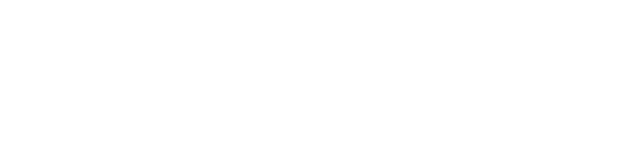
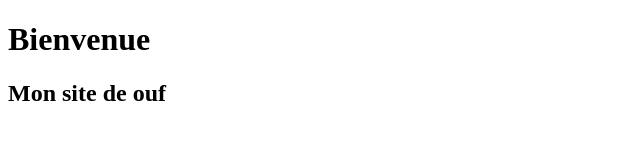
Before and after one commit to SaadiKarim/mon-site-de-ouf, a plain HTML site: page index.html in a window 1280 px wide. Shown: the whole page, without its empty margins (0-640 px from the left). Drawn offline with Linux system fonts and the light colour scheme.

Commit message:
Messages welcome

```diff
--- a/index.html
+++ b/index.html
@@ -4,11 +4,20 @@
 <head>
     <meta charset="UTF-8">
     <meta name="viewport" content="width=device-width, initial-scale=1.0">
-    <title>Document</title>
+    <title>Mon site de ouf</title>
+    <meta name="description" content="Bienvenue sur mon site de ouf">
 </head>
 
 <body>
 
+    <main>
+        <h1>Bienvenue</h1>
+
+        <section>
+            <h2>Mon site de ouf</h2>
+        </section>
+    </main>
+
 </body>
 
 </html>
```
